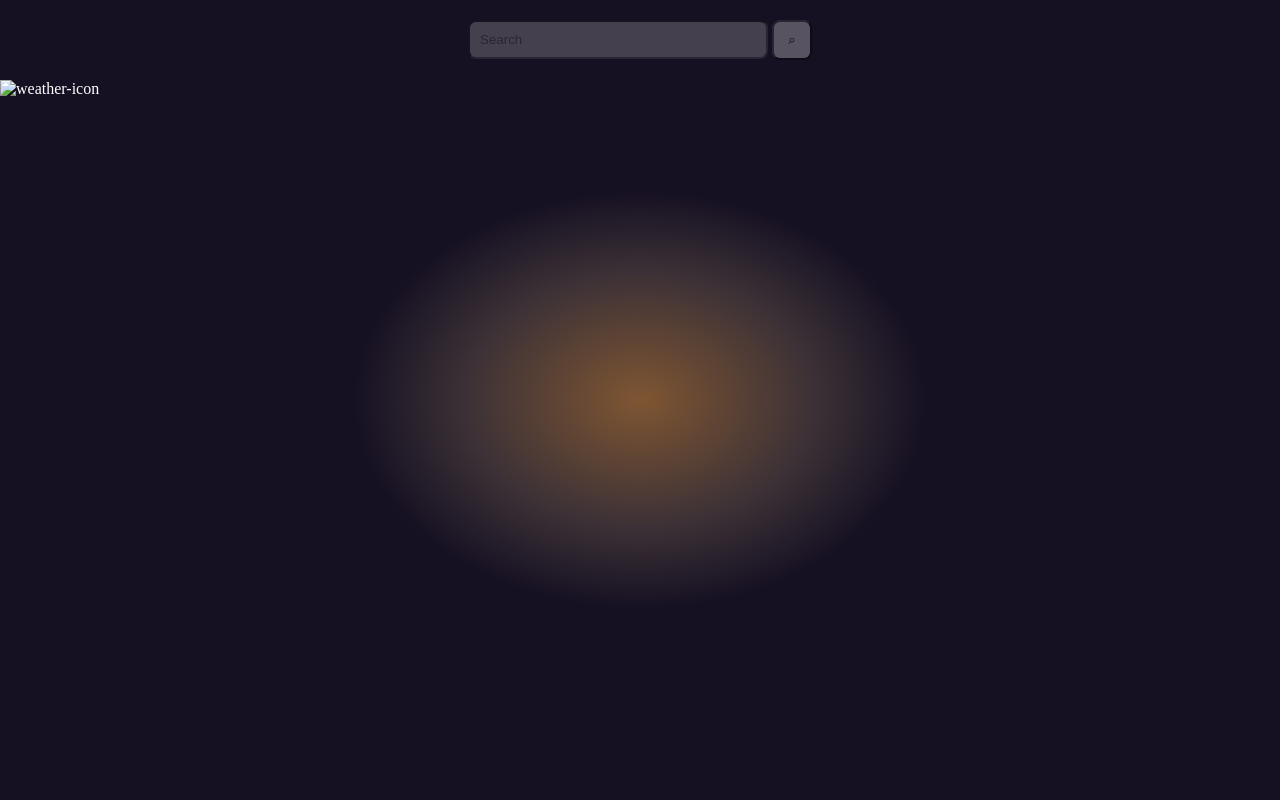
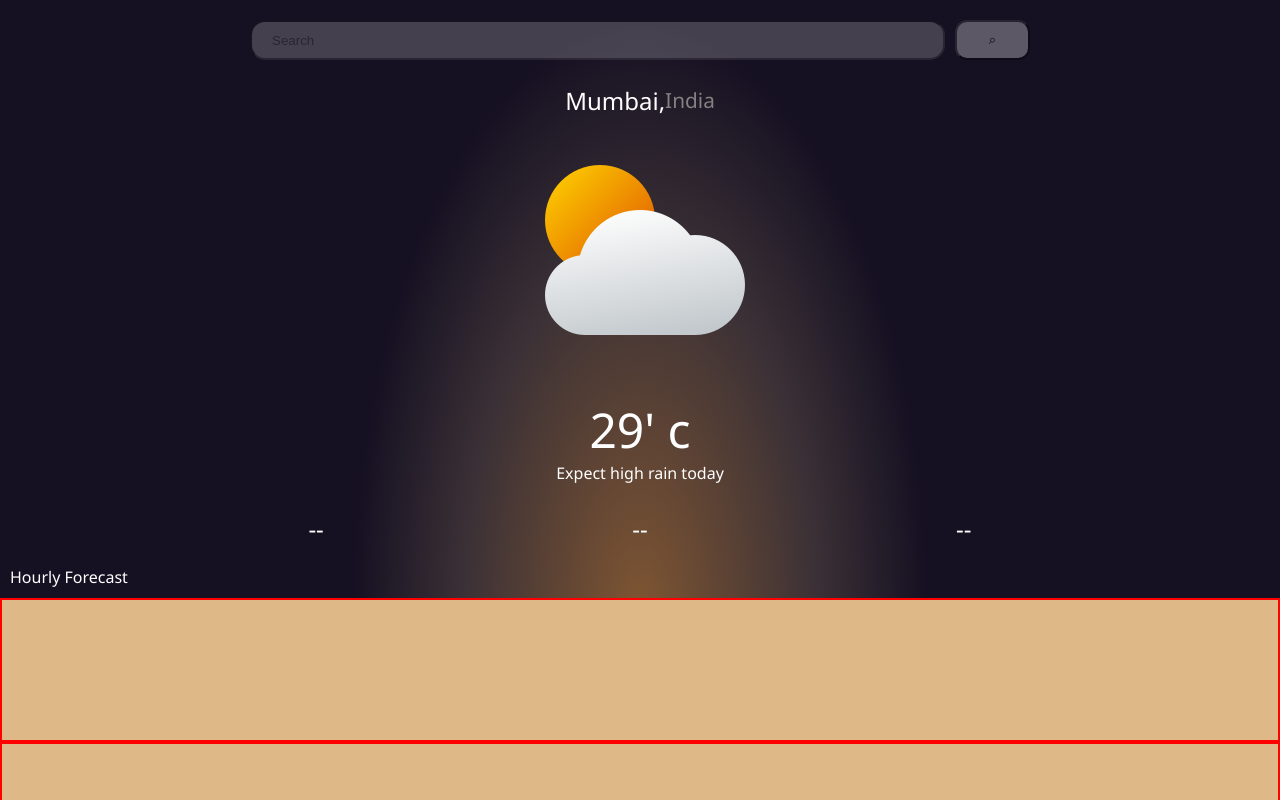
Before and after one commit to Leakey-Hans/weather-App, a website built with webpack: page src/template.html in a window 1280 px wide. Shown: the top 800 px of the page. Built offline with nearby package versions, Linux system fonts and the light colour scheme; no server answers.

Commit message:
weather-app
style: Add Page Styling

Styled the page with css to make the page more appealing
and intuitive

```diff
--- a/src/index.js
+++ b/src/index.js
@@ -1,15 +1,15 @@
 import './styles.css';
 
-async function getLocationData(location) {
-    try {
-        const response = await fetch(`https://weather.visualcrossing.com/VisualCrossingWebServices/rest/services/timeline/${location}?key=UDQSX773LTDW79FCD25N7PAW7`);
-        const locationData = await response.json();
-        console.log(locationData);
-    } catch (error) {
-        alert(error);
-    } finally {
-        console.log('done')
-    }
-}
+// async function getLocationData(location) {
+//     try {
+//         const response = await fetch(`https://weather.visualcrossing.com/VisualCrossingWebServices/rest/services/timeline/${location}?key=UDQSX773LTDW79FCD25N7PAW7`);
+//         const locationData = await response.json();
+//         console.log(locationData);
+//     } catch (error) {
+//         alert(error);
+//     } finally {
+//         console.log('done')
+//     }
+// }
 
 getLocationData('Nairobi');
--- a/src/styles.css
+++ b/src/styles.css
@@ -11,12 +11,13 @@ body {
     color: #fff;
     background-image:
     radial-gradient(
-        ellipse 30% 35% at 50% 50%,
+        ellipse 30% 45% at 50% 35%,
         rgba(255, 170, 70, 0.45) 0%,
         rgba(178, 149, 114, 0.25) 45%,
         transparent 75%
     );
     background-repeat: no-repeat;
+    font-family: 'Segoe UI', Tahoma, Geneva, Verdana, sans-serif;
 }
 
 .navbar {
@@ -31,17 +32,96 @@ body {
     min-height: 4vh;
     background-color: #fff;
     opacity: 20%;
-    border-radius: 8px;
-    padding: 10px;
-    color: white;
-    width: 300px;
+    border-radius: 15px;
+    padding-left: 20px;
+    color: rgb(8, 0, 255);
+    flex: 80% 1 0;
 }
 
 .search-btn {
     min-height: 5vh;
-    width: 40px;
-    border-radius: 8px;
+    border-radius: 12px;
     opacity: 30%;
+    flex: 1 1 0;
+    background-color: #fff;
+}
+
+.form {
+    display: flex;
+    flex-wrap: wrap;
+    width: 800px;
+    gap: 10px;
+    padding: 5px 10px;
+}
+
+.location {
+    min-height: 5vh;
+    display: flex;
+    align-items: center;
+    justify-content: center;
+    font-size: 1.5rem;
+    color: #ffff;
+}
+
+.meta {
+    color: rgb(130, 130, 130);
+    font-size: 1.3rem;
+    line-height: 5px;
+}
+
+.weather-icon {
+    min-height: 25vh;
+    padding: 10px;
+    display: flex;
+    justify-content: center;
+    align-items: center;
+}
+
+.temp-desc {
+    min-height: 15vh;
+    display: flex;
+    flex-direction: column;
+    align-items: center;
+    justify-content: center;
+}
+
+.temperature {
+    font-size: 3.0rem;
+    color: #ffff;
+}
+
+.description {
+    color: #ffff;
+    font-size: 1rem;
+}
+
+.stats {
+    min-height: 7vh;
+    display: flex;
+    align-items: center;
+    font-size: 1.5rem;
+    flex-wrap: wrap;
+    justify-content: space-evenly;
+}
+
+.hourly-head {
+    padding: 10px;
+}
+
+/* Where I left */
+
+.hourly-section {
+    background-color: burlywood;
+    min-height: 20vh;
+    display: grid;
+    grid-template:  1;
+}
+
+.hourly-forecast {
+    border: 2px solid red;
+    min-height: 18vh;
+    flex-basis: 300px;
+
 }
 
 /*Smartphones*/
@@ -53,7 +133,7 @@ body {
     color: #fff;
     background-image:
     radial-gradient(
-        ellipse 70% 45% at 80% 40%,
+        ellipse 80% 45% at 50% 35%,
         rgba(255, 170, 70, 0.45) 0%,
         rgba(178, 149, 114, 0.25) 50%,
         transparent 75%
--- a/src/template.html
+++ b/src/template.html
@@ -12,16 +12,20 @@
             <button type="button" class="search-btn">⌕</button>
         </form>
     </nav>
-    <div class="location"></div>
+    <div class="location">Mumbai, <span class="meta">India</span></div>
     <div class="weather-icon">
-        <img src="#" alt="weather-icon">
+        <img src="./assets/weather-icons/partly-cloudy-day.png" alt="weather-icon" class="icon-src" >
     </div>
     <div class="temp-desc">
-        <div class="temprature"></div>
-        <div class="description"></div>
+        <div class="temperature">29' c</div>
+        <div class="description">Expect high rain today</div>
     </div>
-    <div class="stats"></div>
-    <div class="hourly-head"></div>
+    <div class="stats">
+        <div class="stat-item">--</div>
+        <div class="stat-item">--</div>
+        <div class="stat-item">--</div>
+    </div>
+    <div class="hourly-head">Hourly Forecast</div>
     <div class="hourly-section">
         <div class="hourly-forecast one"></div>
         <div class="hourly-forecast two"></div>
```
